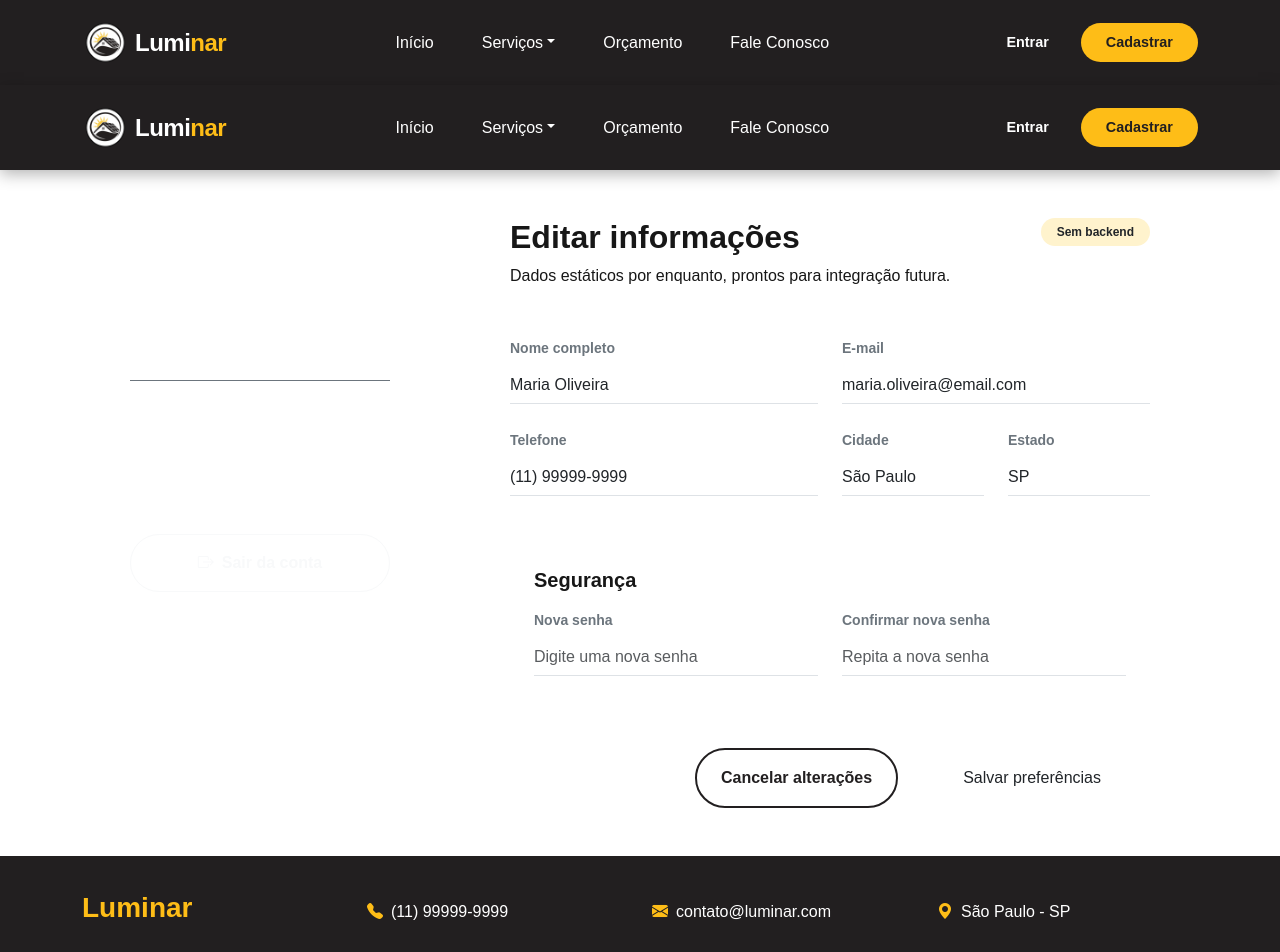
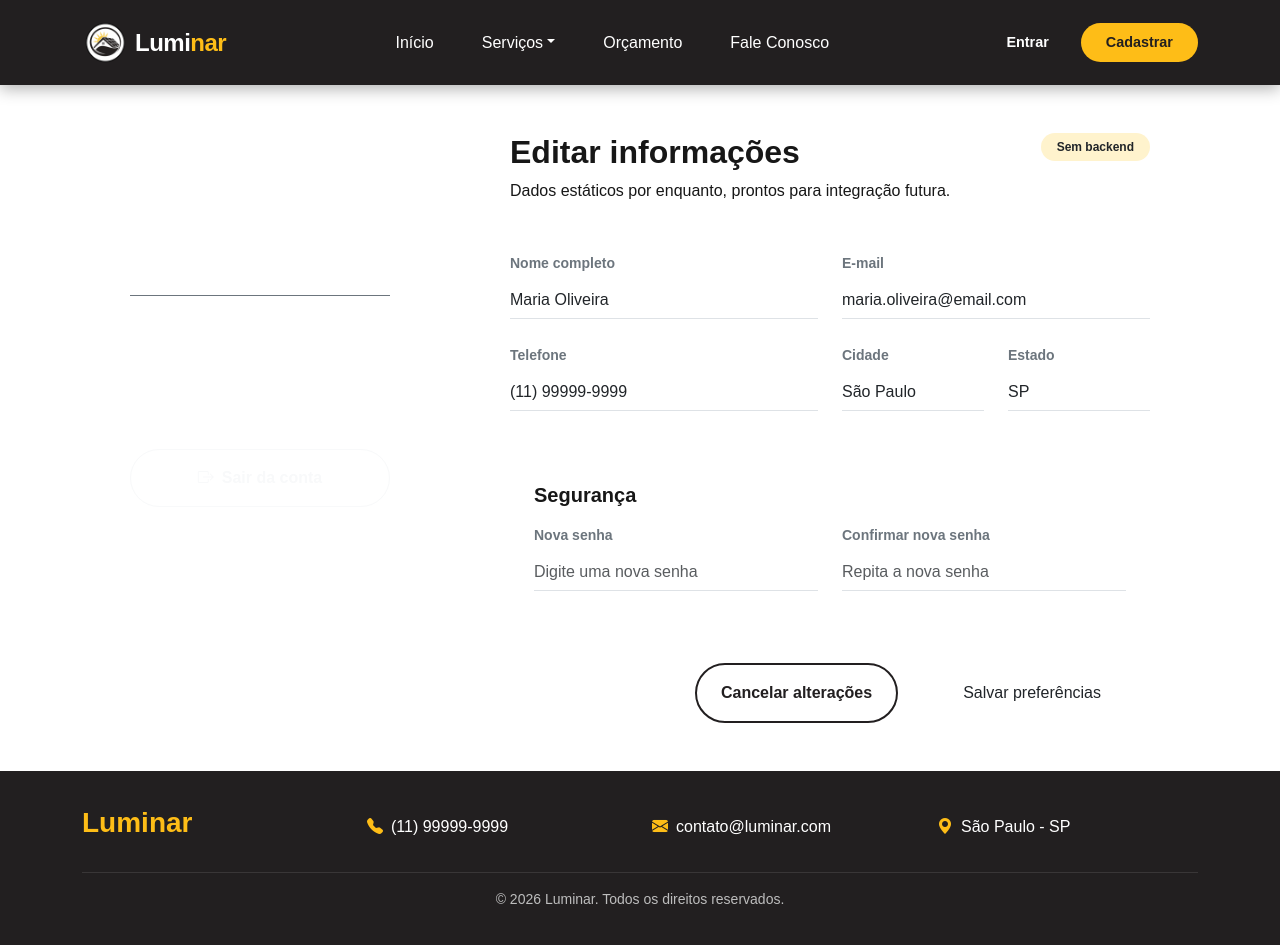
Before and after one commit to FefaAlmeida/projetoIntegrador, a Next.js app in the folder frontend/: page /preferencias in a window 1280 px wide. Shown: the top 952 px of the page. Built offline with nearby package versions, Linux system fonts and the light colour scheme.

Commit message:
organização de pagina do front

```diff
--- a/frontend/src/app/cadastrar/page.jsx
+++ b/frontend/src/app/cadastrar/page.jsx
@@ -1,8 +1,6 @@
 "use client";
 import { useState } from "react";
 import { registrarUsuario } from "../../api"
-import Header from "../../components/Header";
-import Footer from "../../components/Footer";
 
 export default function RegisterPage() {
 
--- a/frontend/src/app/faleConosco/page.jsx
+++ b/frontend/src/app/faleConosco/page.jsx
@@ -1,5 +1,3 @@
-import Header from "../../components/Header";
-import Footer from "../../components/Footer"
 export default function FaleConosco() {
   return (
     <>
--- a/frontend/src/app/layout.jsx
+++ b/frontend/src/app/layout.jsx
@@ -4,8 +4,8 @@ import BootstrapClient from "./bootstrap-client";
 import "bootstrap-icons/font/bootstrap-icons.css";
 import "./globals.css";
 import "./home.css";
-import Header from "../components/Header";
-import Footer from "../components/Footer";
+import Header from "../components/public/Header";
+import Footer from "../components/public/Footer";
 
 const geistSans = Geist({
  variable: "--font-geist-sans",
--- a/frontend/src/app/orcamento/page.jsx
+++ b/frontend/src/app/orcamento/page.jsx
@@ -1,6 +1,4 @@
 import React from 'react';
-import Header from "../../components/Header";
-import Footer from "../../components/Footer";
 
 export default function OrcamentoPage() {
   return (
--- a/frontend/src/app/page.jsx
+++ b/frontend/src/app/page.jsx
@@ -1,6 +1,6 @@
 import Image from "next/image";
-import Header from "../components/Header";
-import Footer from "../components/Footer";
+import Header from "../components/public/Header";
+import Footer from "../components/public/Footer";
 
 export const metadata = {
  title: "Luminar — Energia solar para empresas",
--- a/frontend/src/app/preferencias/page.jsx
+++ b/frontend/src/app/preferencias/page.jsx
@@ -1,5 +1,3 @@
-import Header from "../../components/Header";
-import Footer from "../../components/Footer";
 
 const userPreview = {
   name: "Maria Oliveira",
@@ -12,7 +10,6 @@ const userPreview = {
 export default function PreferenciasPage() {
   return (
     <>
-      <Header />
 
       <main className="bg-soft py-section">
         <section className="container">
@@ -168,8 +165,6 @@ export default function PreferenciasPage() {
           </div>
         </section>
       </main>
-
-      <Footer />
     </>
   );
 }
```
Also changed, not shown: frontend/src/components/public/Footer.jsx (renamed from frontend/src/components/Footer.jsx), frontend/src/components/public/Header.jsx (renamed from frontend/src/components/Header.jsx).
